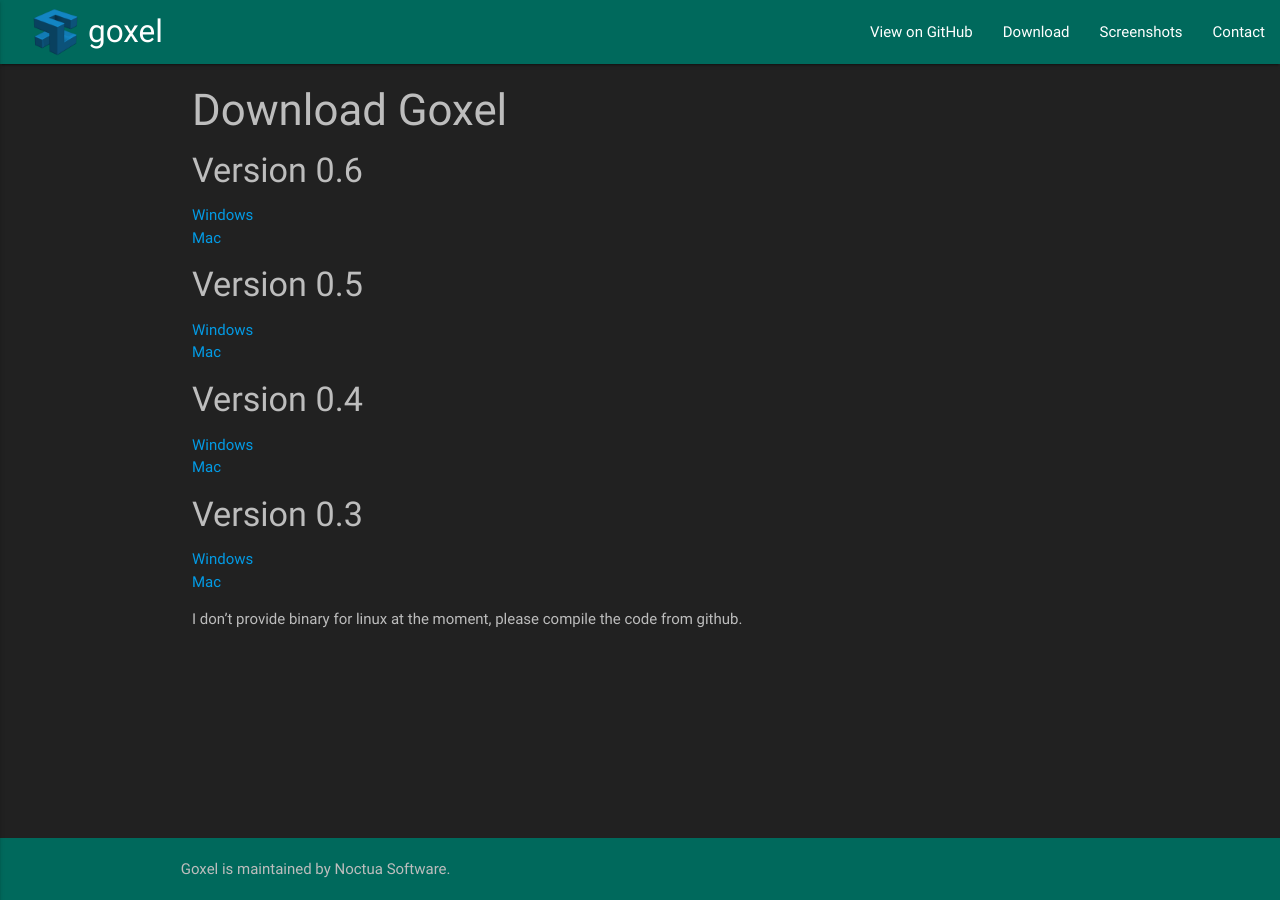
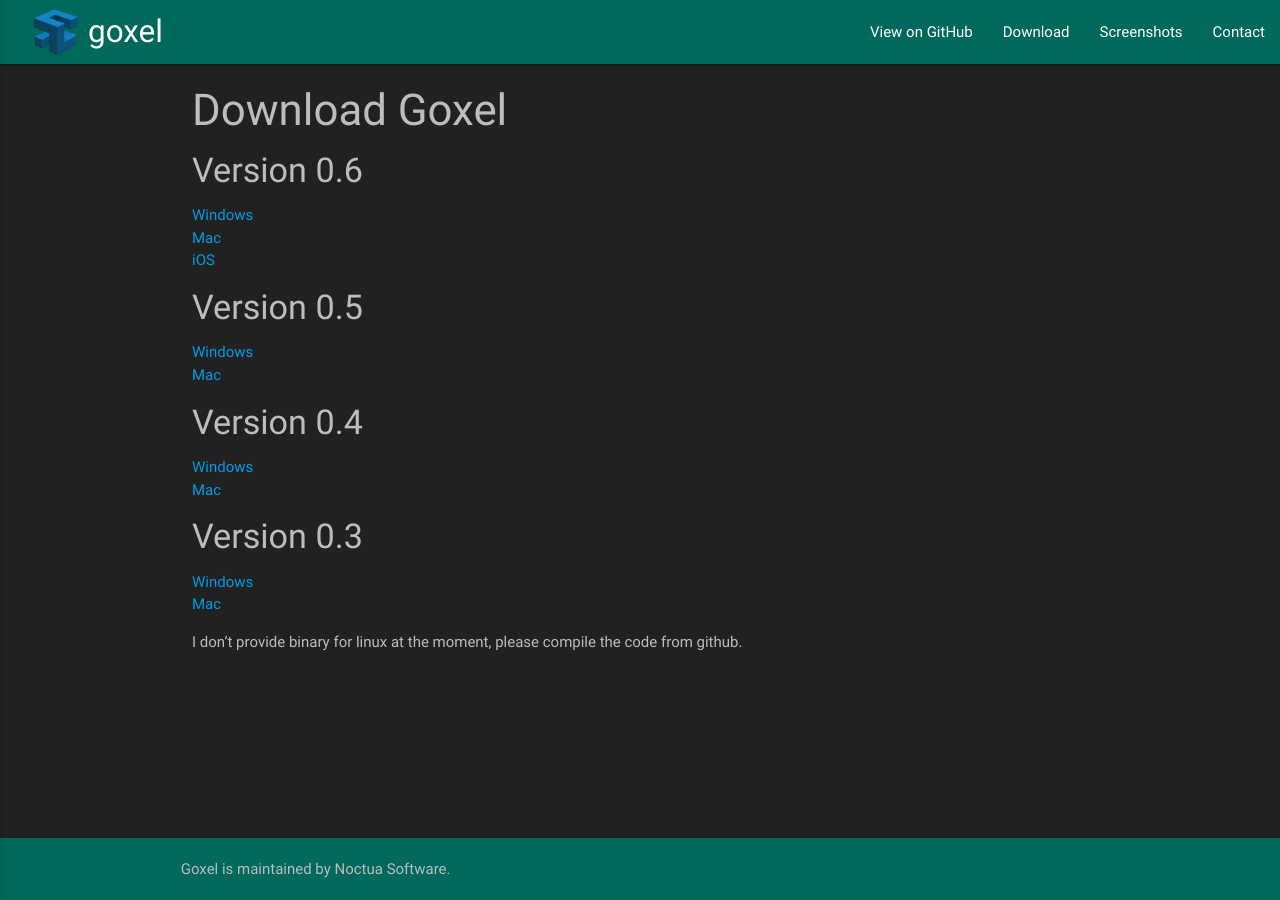
Before and after one commit to guillaumechereau/goxel, a Jekyll site: the page built from downloads.markdown, in a window 1280 px wide. Built offline with Jekyll 4.4.1, drawn with Linux system fonts in a browser that asks for light colours; nearby versions of some CDN libraries; our own code applies the rules of GitHub Pages for plain Markdown files.

Commit message:
Add link to the ios version

```diff
--- a/downloads.markdown
+++ b/downloads.markdown
@@ -8,6 +8,7 @@
 
 - [Windows](https://github.com/guillaumechereau/goxel/releases/download/v0.6.0/goxel-0.6.0-windows.zip)
 - [Mac](https://github.com/guillaumechereau/goxel/releases/download/v0.6.0/goxel-0.6.0-mac.zip)
+- [iOS](https://itunes.apple.com/us/app/goxel-3d-voxel-editor/id1259097826)
 
 #### Version 0.5
 
```
